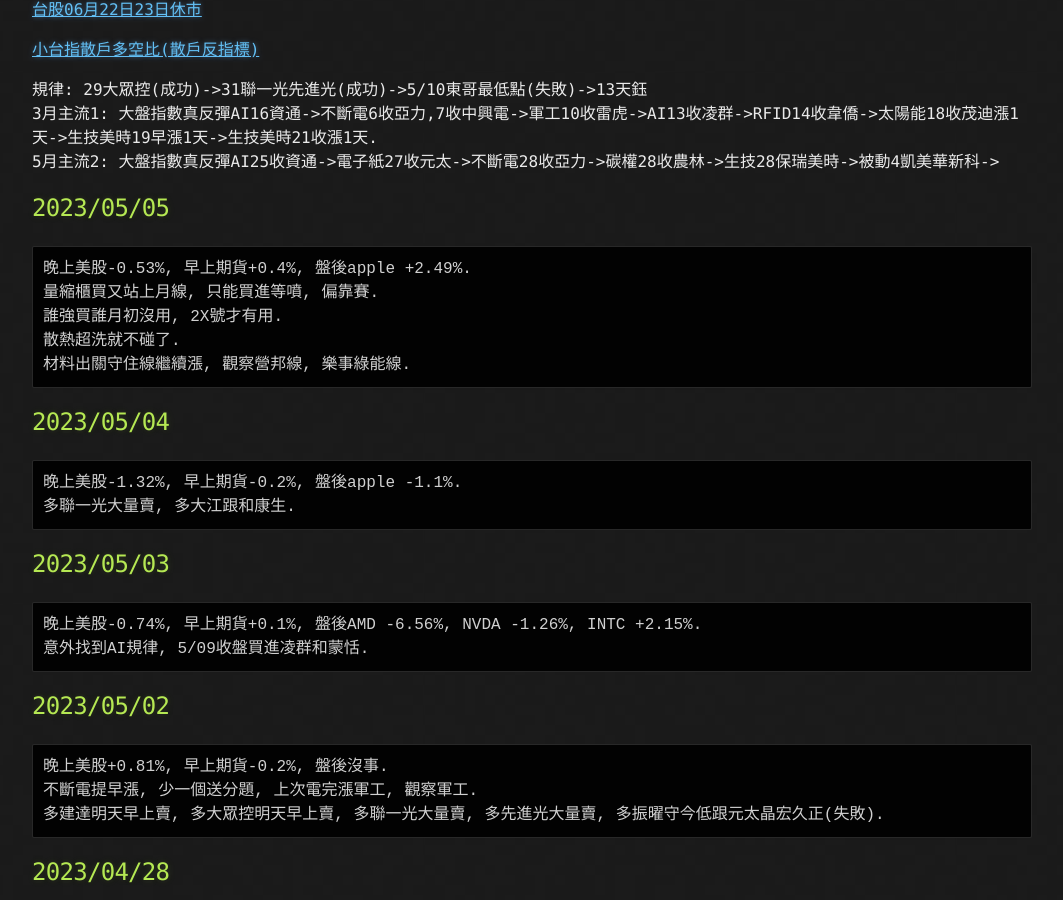
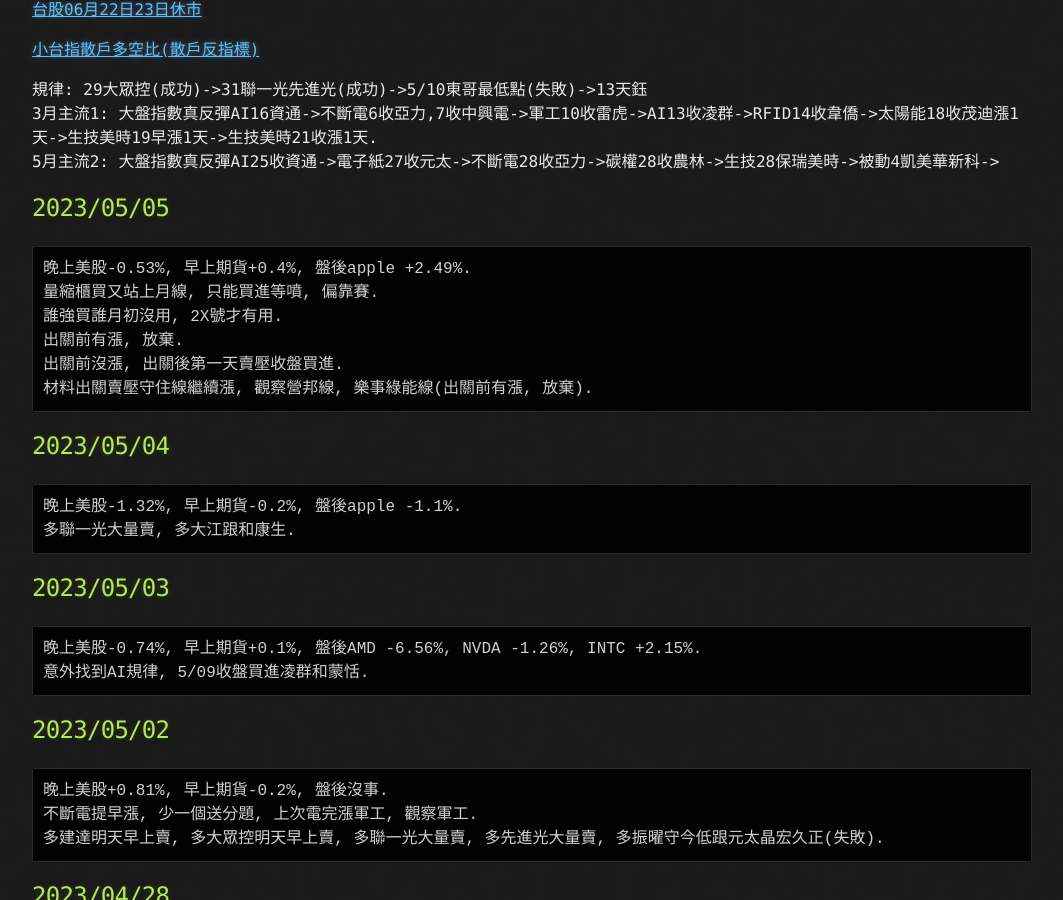
Before and after one commit to lepg5487/Stock_God, a Jekyll site: the page built from index.md, in a window 1280 px wide and 900 px high, scrolled down 460 px. Shown: the whole window, without its empty margins (108-1171 px from the left). Built offline with Jekyll 4.4.1, drawn with Linux system fonts in a browser that asks for light colours; our own code applies the rules of GitHub Pages for plain Markdown files.

Commit message:
Update index.md

````diff
--- a/index.md
+++ b/index.md
@@ -25,8 +25,9 @@
 晚上美股-0.53%, 早上期貨+0.4%, 盤後apple +2.49%.
 量縮櫃買又站上月線, 只能買進等噴, 偏靠賽.
 誰強買誰月初沒用, 2X號才有用.
-散熱超洗就不碰了.
-材料出關守住線繼續漲, 觀察營邦線, 樂事綠能線.
+出關前有漲, 放棄.
+出關前沒漲, 出關後第一天賣壓收盤買進.
+材料出關賣壓守住線繼續漲, 觀察營邦線, 樂事綠能線(出關前有漲, 放棄).
 ```
 
 ## 2023/05/04
````
